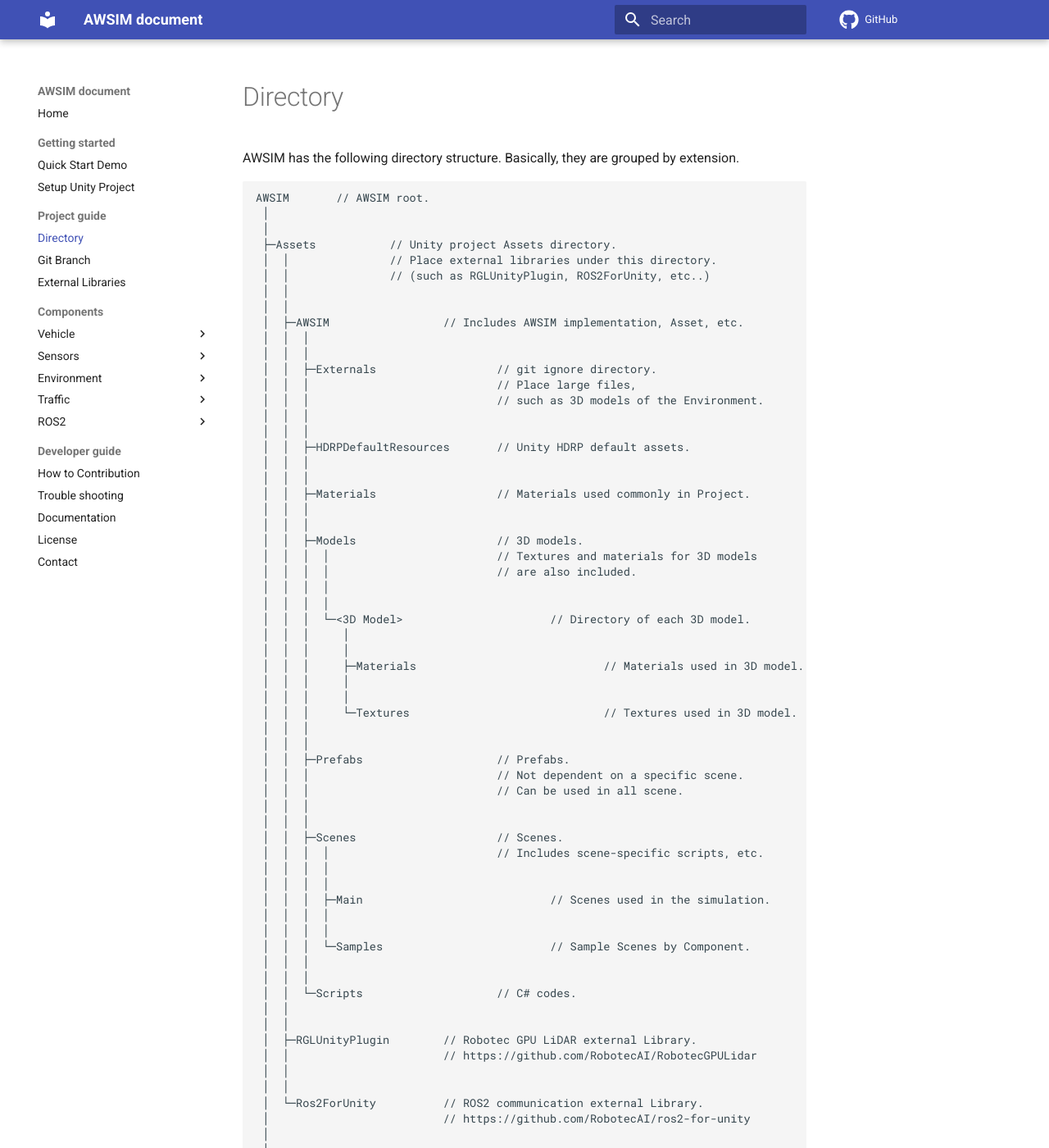
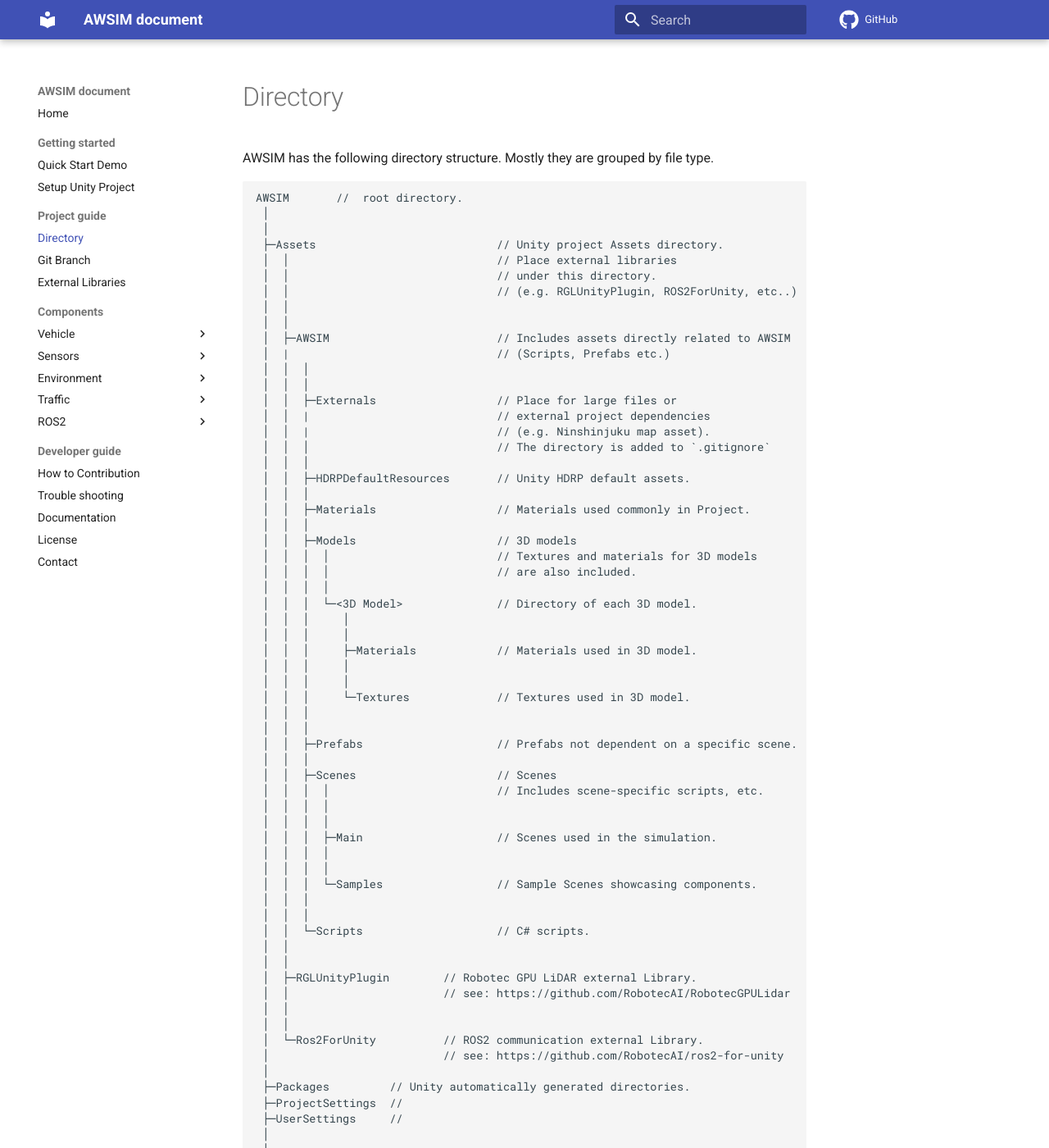
Before and after one commit to OptiVerse-Technology-Ltd/AWSIM, an MkDocs documentation site: the page built from docs/ProjectGuide/Directory/index.md, in a window 1280 px wide and 1400 px high. Shown: the whole window at 82% size. Built offline with MkDocs 1.6.1 and Material for MkDocs 9.7.7, drawn with Linux system fonts in a browser that asks for light colours; comment, search, counter and statistics services are not loaded; some of the changed text lies outside the part shown.

Commit message:
Refine Directory document

````diff
--- a/docs/ProjectGuide/Directory/index.md
+++ b/docs/ProjectGuide/Directory/index.md
@@ -1,77 +1,72 @@
 # Directory
 
-AWSIM has the following directory structure. Basically, they are grouped by extension.
+AWSIM has the following directory structure. Mostly they are grouped by file type.
 
 
 ```
-AWSIM       // AWSIM root.
+AWSIM       //  root directory.
  │
  │
- ├─Assets           // Unity project Assets directory.
- │  │               // Place external libraries under this directory.
- │  │               // (such as RGLUnityPlugin, ROS2ForUnity, etc..)
+ ├─Assets                           // Unity project Assets directory.
+ │  │                               // Place external libraries
+ │  │                               // under this directory.
+ │  │                               // (e.g. RGLUnityPlugin, ROS2ForUnity, etc..)
  │  │
  │  │
- │  ├─AWSIM                 // Includes AWSIM implementation, Asset, etc.
+ │  ├─AWSIM                         // Includes assets directly related to AWSIM
+ │  |                               // (Scripts, Prefabs etc.)
  │  │  │
  │  │  │
- │  │  ├─Externals                  // git ignore directory.
- │  │  │                            // Place large files,
- │  │  │                            // such as 3D models of the Environment.
- │  │  │
+ │  │  ├─Externals                  // Place for large files or
+ │  │  |                            // external project dependencies
+ │  │  |                            // (e.g. Ninshinjuku map asset).
+ │  │  │                            // The directory is added to `.gitignore`
  │  │  │
  │  │  ├─HDRPDefaultResources       // Unity HDRP default assets.
  │  │  │
- │  │  │
  │  │  ├─Materials                  // Materials used commonly in Project.
  │  │  │
- │  │  │
- │  │  ├─Models                     // 3D models.
+ │  │  ├─Models                     // 3D models
  │  │  │  │                         // Textures and materials for 3D models
  │  │  │  │                         // are also included.
  │  │  │  │
- │  │  │  │
- │  │  │  └─<3D Model>                      // Directory of each 3D model.
+ │  │  │  └─<3D Model>              // Directory of each 3D model.
  │  │  │     │
  │  │  │     │
- │  │  │     ├─Materials                            // Materials used in 3D model.
+ │  │  │     ├─Materials            // Materials used in 3D model.
  │  │  │     │
  │  │  │     │
- │  │  │     └─Textures                             // Textures used in 3D model.
+ │  │  │     └─Textures             // Textures used in 3D model.
  │  │  │
  │  │  │
- │  │  ├─Prefabs                    // Prefabs.
- │  │  │                            // Not dependent on a specific scene.
- │  │  │                            // Can be used in all scene.
+ │  │  ├─Prefabs                    // Prefabs not dependent on a specific scene.
  │  │  │
- │  │  │
- │  │  ├─Scenes                     // Scenes.
+ │  │  ├─Scenes                     // Scenes
  │  │  │  │                         // Includes scene-specific scripts, etc.
  │  │  │  │
  │  │  │  │
- │  │  │  ├─Main                            // Scenes used in the simulation.
+ │  │  │  ├─Main                    // Scenes used in the simulation.
  │  │  │  │
  │  │  │  │
- │  │  │  └─Samples                         // Sample Scenes by Component.
+ │  │  │  └─Samples                 // Sample Scenes showcasing components.
  │  │  │
  │  │  │
- │  │  └─Scripts                    // C# codes.
+ │  │  └─Scripts                    // C# scripts.
  │  │
  │  │
  │  ├─RGLUnityPlugin        // Robotec GPU LiDAR external Library.
- │  │                       // https://github.com/RobotecAI/RobotecGPULidar
+ │  │                       // see: https://github.com/RobotecAI/RobotecGPULidar
  │  │
  │  │
  │  └─Ros2ForUnity          // ROS2 communication external Library.
- │                          // https://github.com/RobotecAI/ros2-for-unity
+ │                          // see: https://github.com/RobotecAI/ros2-for-unity
  │
- │
- ├─Packages         // Unity Auto generated directories.
+ ├─Packages         // Unity automatically generated directories.
  ├─ProjectSettings  //
  ├─UserSettings     //
  │
  │
- └─docs             // AWSIM document. using mkdocs.
-                    // https://www.mkdocs.org/
+ └─docs             // AWSIM documentation. Generated using mkdocs.
+                    // see: https://www.mkdocs.org/
 
 ```
````
